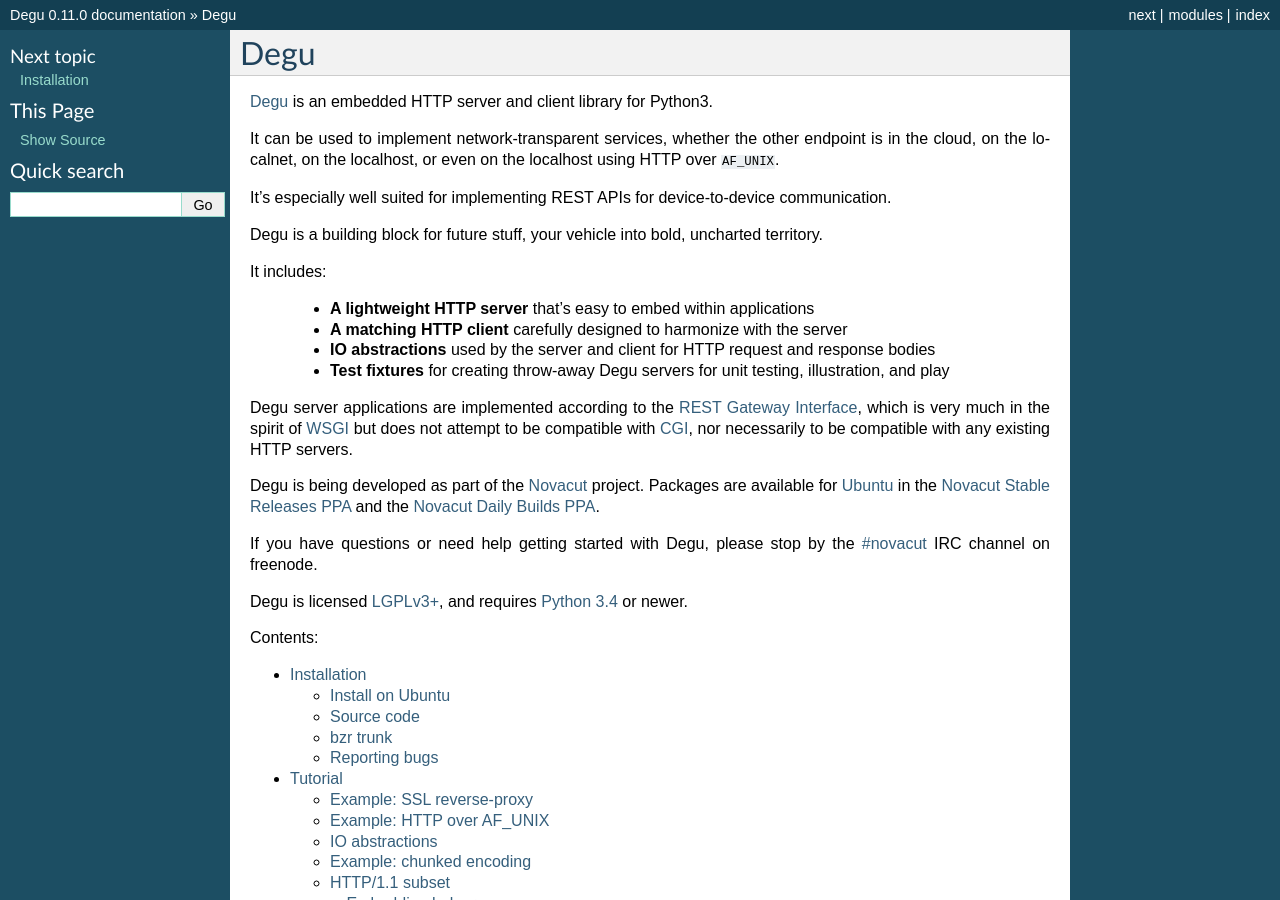
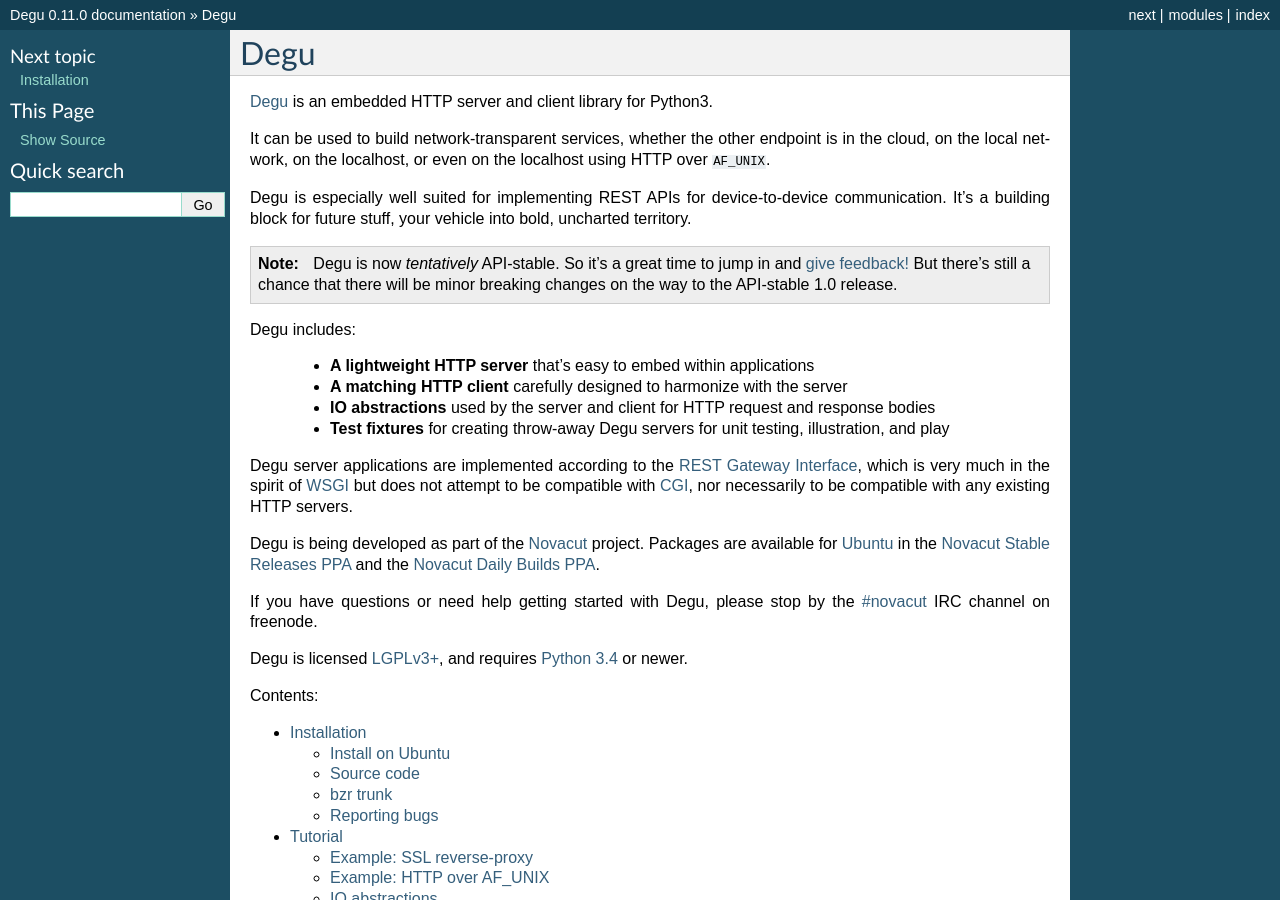
Before and after one commit to json420/degu, a Sphinx documentation site: the page built from doc/index.rst, in a window 1280 px wide and 900 px high. Built offline with Sphinx 7.4.7, drawn with Linux system fonts in a browser that asks for light colours.

Commit message:
Degu is now *tentatively* API-stable

```diff
--- a/doc/index.rst
+++ b/doc/index.rst
@@ -3,17 +3,21 @@
 
 `Degu`_ is an embedded HTTP server and client library for Python3.
 
-It can be used to implement network-transparent services, whether the other
-endpoint is in the cloud, on the localnet, on the localhost, or even on
-the localhost using HTTP over ``AF_UNIX``.
+It can be used to build network-transparent services, whether the other endpoint
+is in the cloud, on the local network, on the localhost, or even on the
+localhost using HTTP over ``AF_UNIX``.
 
-It's especially well suited for implementing REST APIs for device-to-device
-communication.
+Degu is especially well suited for implementing REST APIs for device-to-device
+communication.  It's a building block for future stuff, your vehicle into bold,
+uncharted territory.
 
-Degu is a building block for future stuff, your vehicle into bold, uncharted
-territory.
+.. note::
 
-It includes:
+    Degu is now *tentatively* API-stable.  So it's a great time to jump in and
+    `give feedback!`_  But there's still a chance that there will be minor
+    breaking changes on the way to the API-stable 1.0 release.
+
+Degu includes:
 
     *   **A lightweight HTTP server** that's easy to embed within applications
 
@@ -70,3 +74,4 @@
 .. _`#novacut`: http://webchat.freenode.net/?channels=novacut
 .. _`Ubuntu`: http://www.ubuntu.com/
 .. _`Python 3.4`: https://docs.python.org/3/
+.. _`give feedback!`: https://bugs.launchpad.net/degu
```
Also changed, not shown: doc/changelog.rst (+19 -1 lines).
